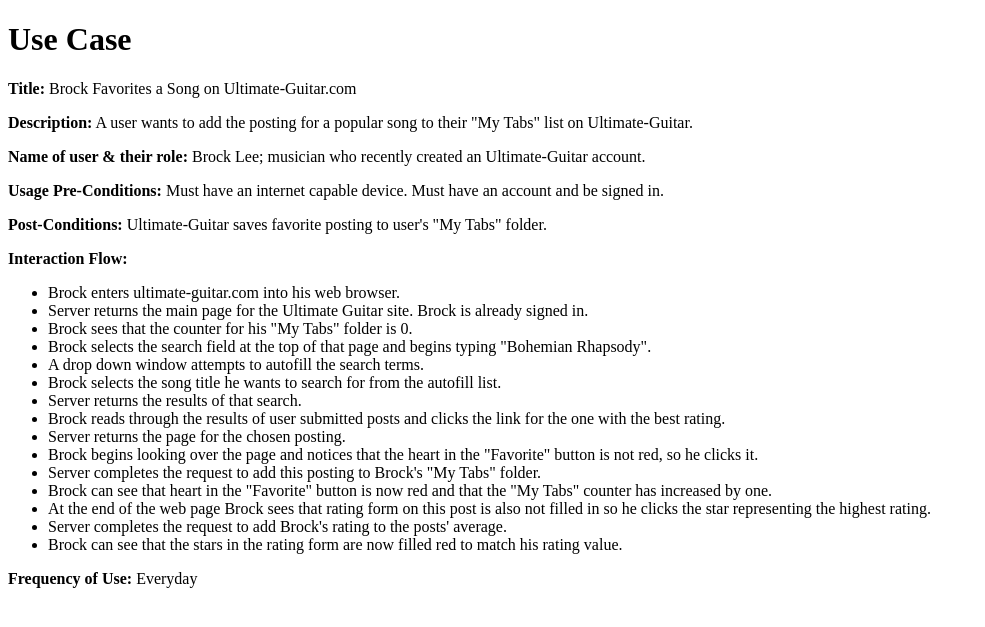
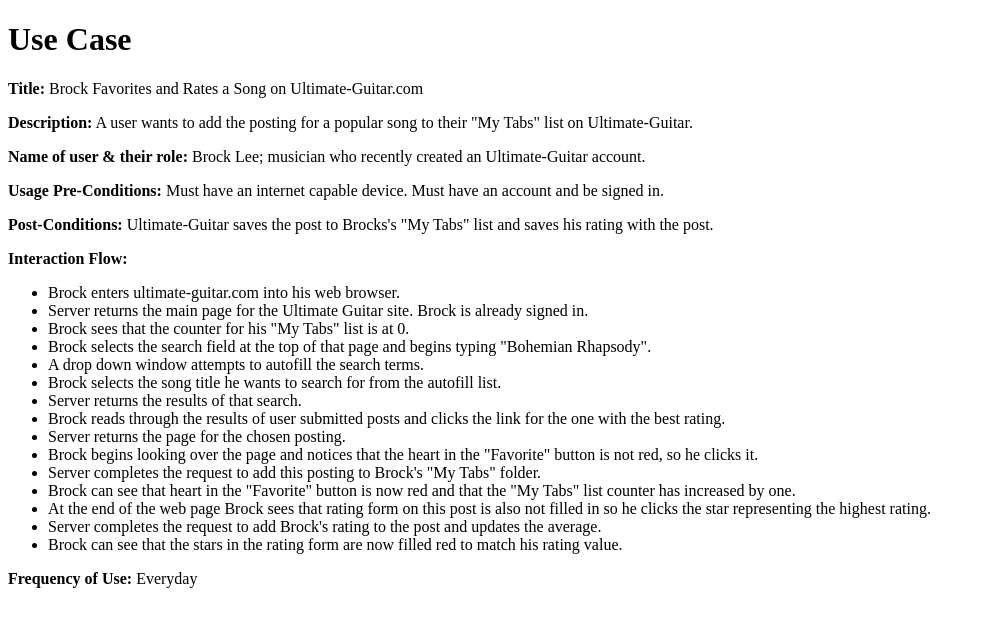
Before and after one commit to Taylor-Smith92/data-design, a PHP site: page /use-case.php in a window 1280 px wide. Shown: the top 627 px of the page, without its empty margins (0-985 px from the left). Run offline with PHP 8.4, Linux system fonts and the light colour scheme.

Commit message:
edited text for flow and accuracy

```diff
--- a/epic/use-case.php
+++ b/epic/use-case.php
@@ -6,16 +6,16 @@
 	</head>
 	<body>
 		<h1>Use Case</h1>
-		<p><strong>Title:</strong> Brock Favorites a Song on Ultimate-Guitar.com</p>
+		<p><strong>Title:</strong> Brock Favorites and Rates a Song on Ultimate-Guitar.com</p>
 		<p><strong>Description:</strong> A user wants to add the posting for a popular song to their "My Tabs" list on Ultimate-Guitar.</p>
 		<p><strong>Name of user & their role:</strong> Brock Lee; musician who recently created an Ultimate-Guitar account.</p>
 		<p><strong>Usage Pre-Conditions:</strong> Must have an internet capable device. Must have an account and be signed in.</p>
-		<p><strong>Post-Conditions:</strong> Ultimate-Guitar saves favorite posting to user's "My Tabs" folder.</p>
+		<p><strong>Post-Conditions:</strong> Ultimate-Guitar saves the post to Brocks's "My Tabs" list and saves his rating with the post.</p>
 		<p><strong>Interaction Flow:</strong></p>
 		<ul>
 			<li>Brock enters ultimate-guitar.com into his web browser.</li>
 			<li>Server returns the main page for the Ultimate Guitar site. Brock is already signed in.</li>
-			<li>Brock sees that the counter for his "My Tabs" folder is 0.</li>
+			<li>Brock sees that the counter for his "My Tabs" list is at 0.</li>
 			<li>Brock selects the search field at the top of that page and begins typing "Bohemian Rhapsody".</li>
 			<li>A drop down window attempts to autofill the search terms.</li>
 			<li>Brock selects the song title he wants to search for from the autofill list.</li>
@@ -24,9 +24,9 @@
 			<li>Server returns the page for the chosen posting.</li>
 			<li>Brock begins looking over the page and notices that the heart in the "Favorite" button is not red, so he clicks it.</li>
 			<li>Server completes the request to add this posting to Brock's "My Tabs" folder.</li>
-			<li>Brock can see that heart in the "Favorite" button is now red and that the "My Tabs" counter has increased by one.</li>
+			<li>Brock can see that heart in the "Favorite" button is now red and that the "My Tabs" list counter has increased by one.</li>
 			<li>At the end of the web page Brock sees that rating form on this post is also not filled in so he clicks the star representing the highest rating.</li>
-			<li>Server completes the request to add Brock's rating to the posts' average.</li>
+			<li>Server completes the request to add Brock's rating to the post and updates the average.</li>
 			<li>Brock can see that the stars in the rating form are now filled red to match his rating value.</li>
 
 		</ul>
```
